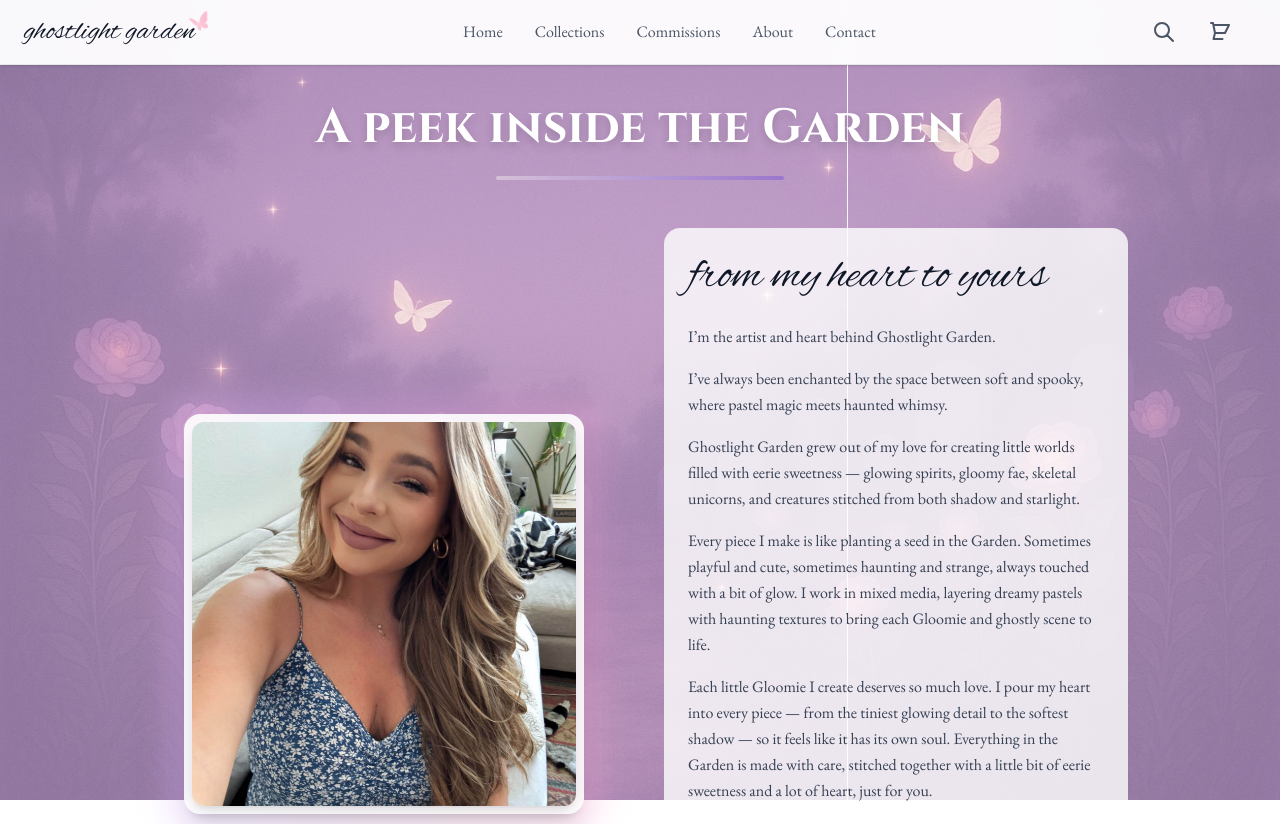
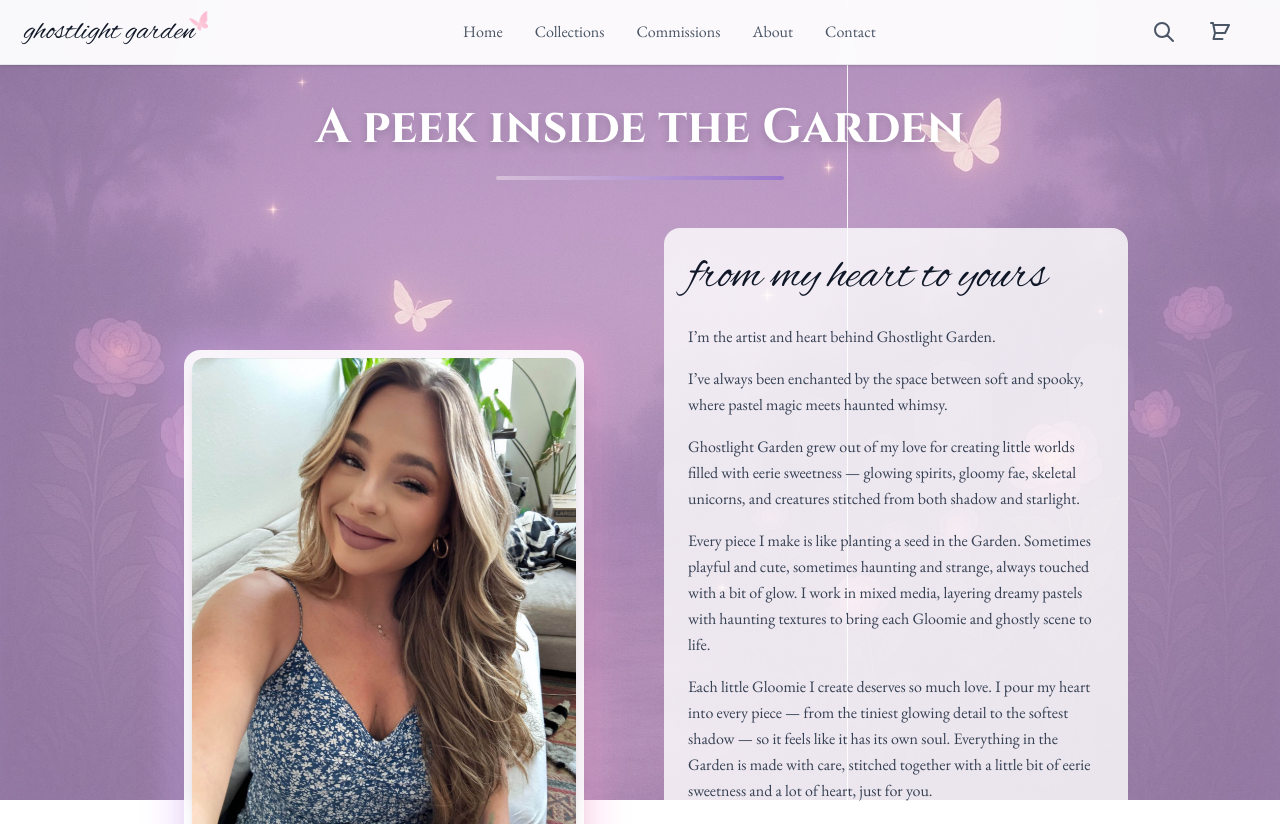
Before and after one commit to robertconnell/ghostlight-garden, a Next.js app: page /about in a window 1280 px wide. Built offline with nearby package versions, Linux system fonts and the light colour scheme; no server answers; a web font is replaced by a local one.

Commit message:
fixed picture cropping issue

```diff
--- a/app/(with-nav)/about/page.tsx
+++ b/app/(with-nav)/about/page.tsx
@@ -67,7 +67,7 @@ export default function AboutPage() {
                 <img
                   src="/img/artist_pofile_picture.jpg"
                   alt="Kailey - Artist behind Ghostlight Garden"
-                  className="w-full max-w-sm rounded-xl shadow-lg object-cover aspect-square"
+                  className="max-w-sm rounded-xl shadow-lg object-contain bg-transparent"
                 />
               </div>
             </div>
```
